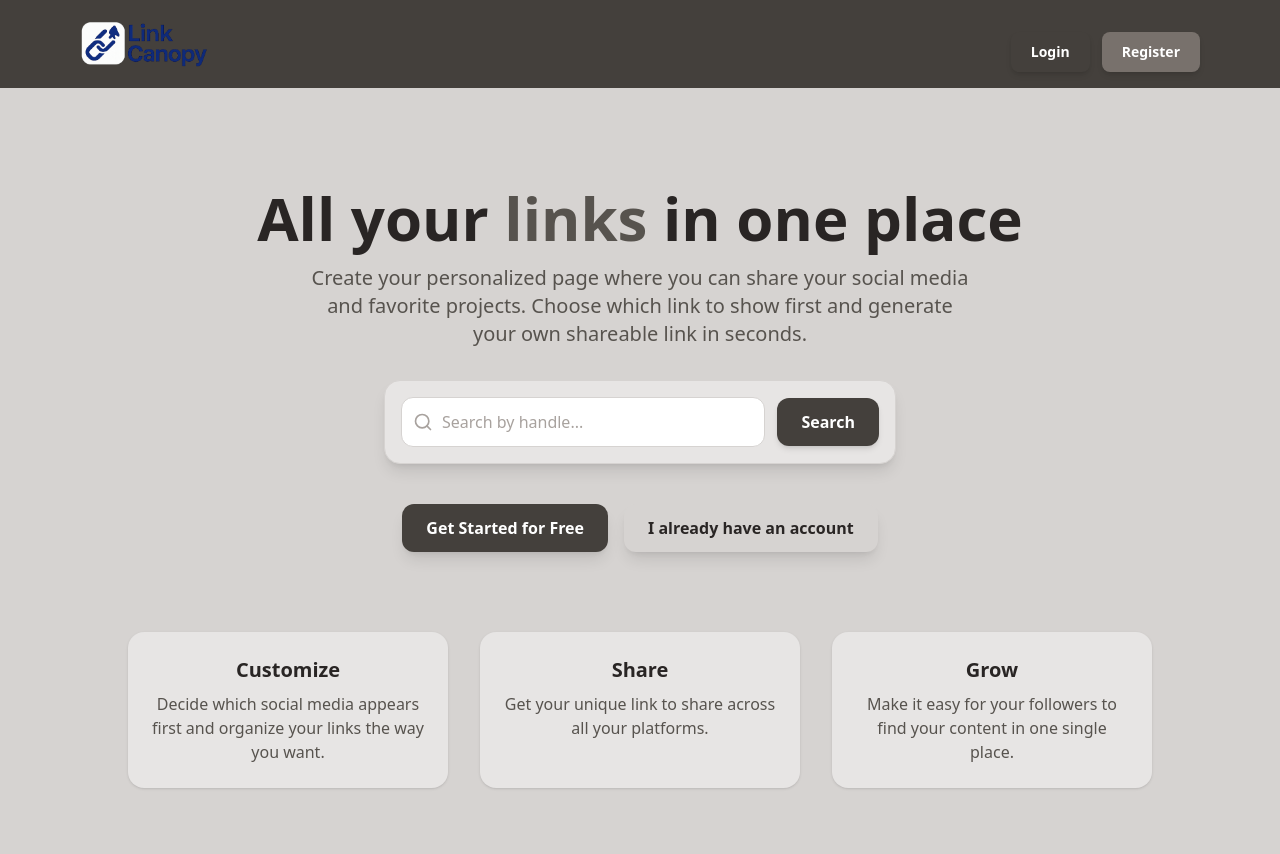
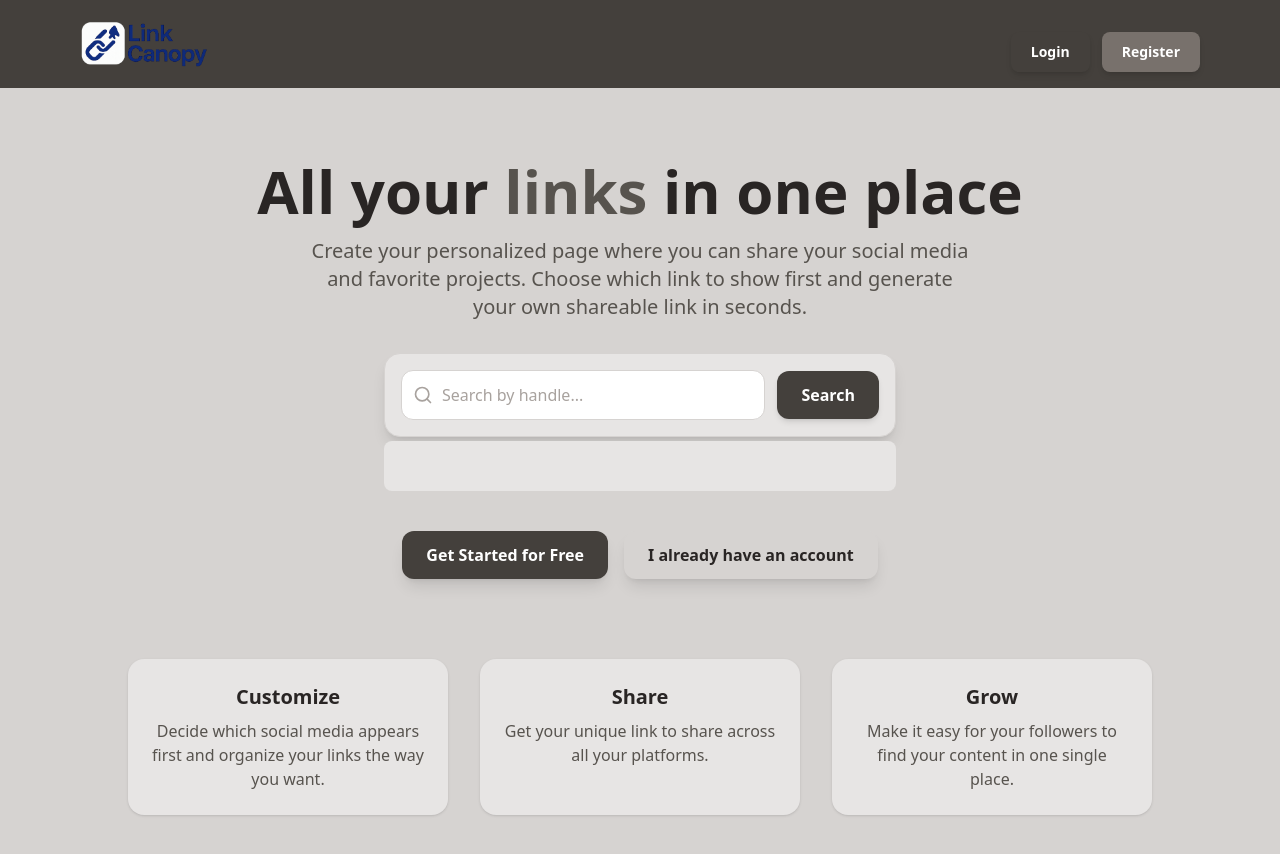
Before and after one commit to aChacin8/LinkCanopy, a React (Vite) app in the folder frontend/: page / in a window 1280 px wide. Shown: the top 854 px of the page. Built offline with nearby package versions, Linux system fonts and the light colour scheme; no server answers.

Commit message:
feat: Implement search functionality for user handles with mutation and error handling

```diff
--- a/frontend/src/components/handle/SearchHandle.tsx
+++ b/frontend/src/components/handle/SearchHandle.tsx
@@ -1,7 +1,11 @@
 import { Search } from "lucide-react"
 import { useForm } from "react-hook-form"
 import slugify from "react-slugify"
+import { useMutation } from "@tanstack/react-query"
+
 import ErrorMessage from "../ErrorMessage"
+import { getHandle } from "../../requests/users"
+import { NavLink } from "react-router"
 
 const SearchHandle = () => {
     const { register, handleSubmit, watch, formState: {errors} } = useForm({
@@ -10,16 +14,20 @@ const SearchHandle = () => {
         }
     })
 
-    const handle = watch('handle'
+    const searchMutation = useMutation({
+        mutationFn: getHandle
 
-    )
+    })
+
+    const handle = watch('handle')
+
     const handleSearch = () => {
         const slug = slugify(handle, {delimiter: '_'})
-        console.log(slug);
-
+        searchMutation.mutate(slug)
     }
 
     return (
+        <>
             <form
                 onSubmit={handleSubmit(handleSearch)}
                 className="w-full flex flex-col sm:flex-row items-center gap-3 bg-stone-200 p-4 rounded-2xl shadow-lg border border-stone-300"
@@ -39,6 +47,7 @@ const SearchHandle = () => {
                 {errors.handle && (
                     <ErrorMessage>{errors.handle.message}</ErrorMessage>
                 )}
+
                 <button
                     type="submit"
                     className="px-6 py-3 bg-stone-700 hover:bg-stone-600 text-white font-semibold rounded-xl transition transform hover:scale-105 shadow-md"
@@ -46,6 +55,23 @@ const SearchHandle = () => {
                     Search
                 </button>
             </form>
+            <div className="flex-1 p-2 bg-stone-200 w-full mt-1 rounded-lg min-h-[50px] flex flex-col items-center justify-center">
+                    {searchMutation.isPending && (
+                        <p className="text-stone-500 ">Checking...</p>)
+                    }
+                    {searchMutation.isError && (
+                        <ErrorMessage>
+                            {(searchMutation.error as Error).message}
+                        </ErrorMessage>
+                    )}
+                    {searchMutation.data && (
+                        <p className="text-green-600">
+                            {searchMutation.data} is available! go to
+                                <NavLink to={'/auth/register'} state={{handle: slugify(handle)}} className={'font-bold'}> Register</NavLink>
+                        </p>
+                    )}
+                </div>
+        </>
     )
 }
 
```
Lines whose indentation alone changed are shown as unchanged.
